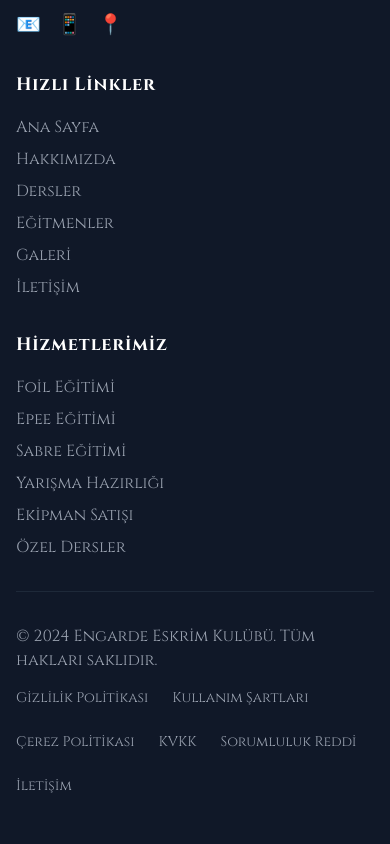
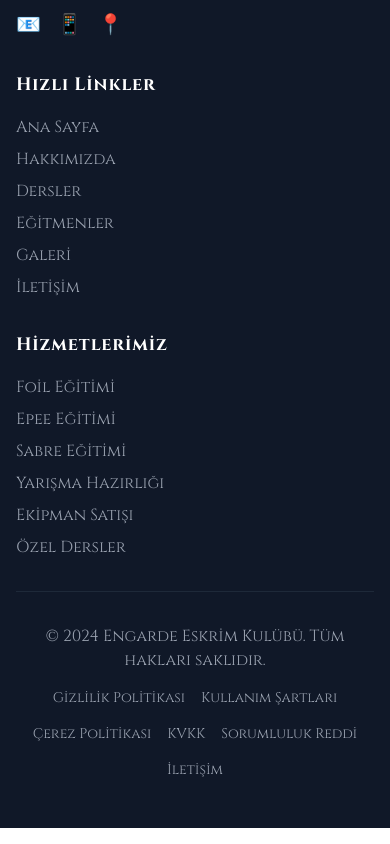
Before and after one commit to woodartcrafts/engarde-eskrim-kulubu, a Next.js app: page / in a window 390 px wide. Shown: the part 3113-3957 px from the top of the page. Built offline with nearby package versions, Linux system fonts and the light colour scheme.

Commit message:
Footer düzeltildi - Yasal linkler tek satırda hizalandı ve responsive tasarım iyileştirildi

```diff
--- a/src/app/page.tsx
+++ b/src/app/page.tsx
@@ -213,29 +213,29 @@ export default function Home() {
 
           {/* Yasal Linkler */}
           <div className="border-t border-gray-800 pt-8">
-            <div className="flex flex-col md:flex-row justify-between items-center">
-              <div className="mb-4 md:mb-0">
-                <p className="text-gray-400 font-cinzel">
+            <div className="flex flex-col lg:flex-row justify-between items-center space-y-4 lg:space-y-0">
+              <div>
+                <p className="text-gray-400 font-cinzel text-center lg:text-left">
                   © 2024 Engarde Eskrim Kulübü. Tüm hakları saklıdır.
                 </p>
               </div>
-              <div className="flex flex-wrap gap-6 text-sm">
-                <a href="#" className="text-gray-400 hover:text-white transition-colors font-cinzel">
+              <div className="flex flex-wrap justify-center lg:justify-end gap-4 lg:gap-6 text-sm">
+                <a href="#" className="text-gray-400 hover:text-white transition-colors font-cinzel whitespace-nowrap">
                   Gizlilik Politikası
                 </a>
-                <a href="#" className="text-gray-400 hover:text-white transition-colors font-cinzel">
+                <a href="#" className="text-gray-400 hover:text-white transition-colors font-cinzel whitespace-nowrap">
                   Kullanım Şartları
                 </a>
-                <a href="#" className="text-gray-400 hover:text-white transition-colors font-cinzel">
+                <a href="#" className="text-gray-400 hover:text-white transition-colors font-cinzel whitespace-nowrap">
                   Çerez Politikası
                 </a>
-                <a href="#" className="text-gray-400 hover:text-white transition-colors font-cinzel">
+                <a href="#" className="text-gray-400 hover:text-white transition-colors font-cinzel whitespace-nowrap">
                   KVKK
                 </a>
-                <a href="#" className="text-gray-400 hover:text-white transition-colors font-cinzel">
+                <a href="#" className="text-gray-400 hover:text-white transition-colors font-cinzel whitespace-nowrap">
                   Sorumluluk Reddi
                 </a>
-                <a href="#" className="text-gray-400 hover:text-white transition-colors font-cinzel">
+                <a href="#" className="text-gray-400 hover:text-white transition-colors font-cinzel whitespace-nowrap">
                   İletişim
                 </a>
               </div>
```
